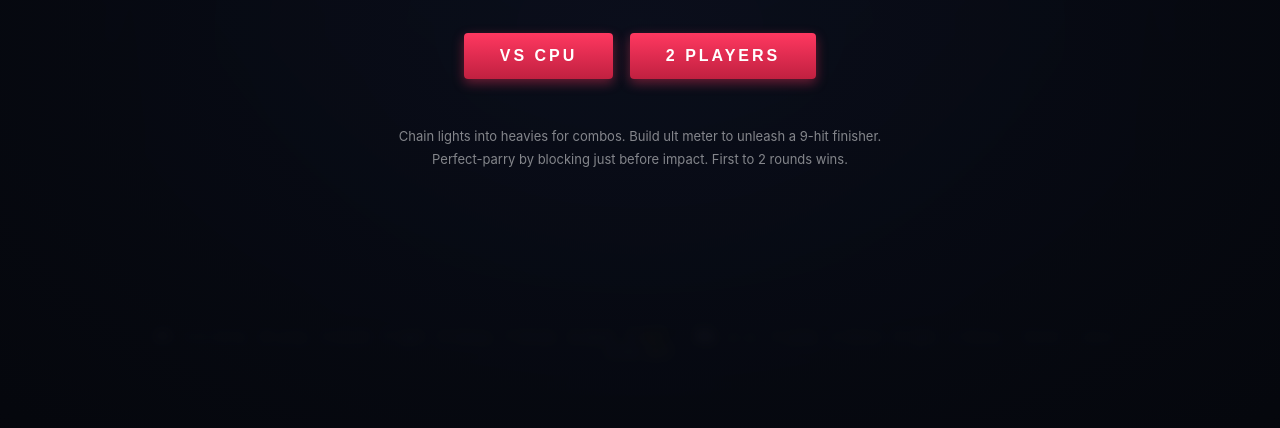
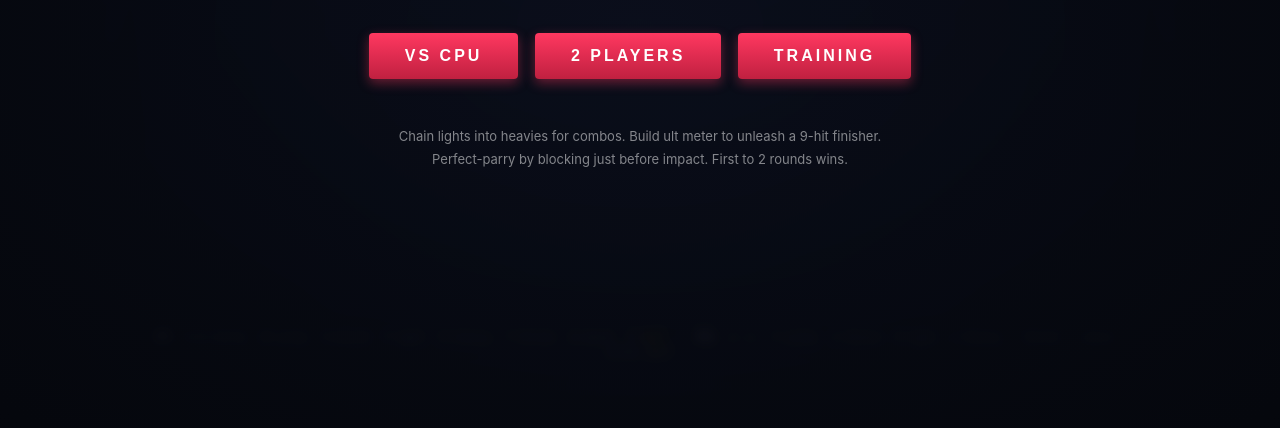
Before and after one commit to norozco/stick-fight, a plain HTML site: page index.html in a window 1280 px wide. Shown: the part 372-800 px from the top of the page. Drawn offline with Linux system fonts and the light colour scheme.

Commit message:
auto-deploy

```diff
--- a/index.html
+++ b/index.html
@@ -225,6 +225,7 @@
   <div>
     <button onclick="startGame('cpu')">VS CPU</button>
     <button onclick="startGame('2p')">2 PLAYERS</button>
+    <button class="ghost" onclick="startGame('training')">TRAINING</button>
   </div>
   <div style="margin-top:40px;max-width:500px;color:rgba(255,255,255,0.5);font-size:13px;line-height:1.8;">
     Chain lights into heavies for combos. Build ult meter to unleash a 9-hit finisher.
```
